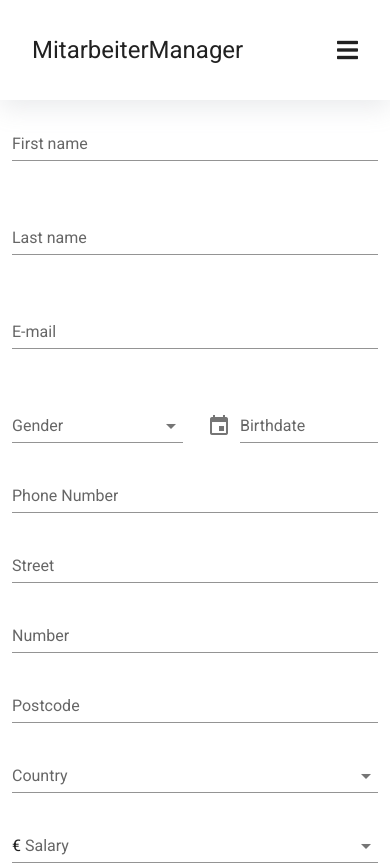
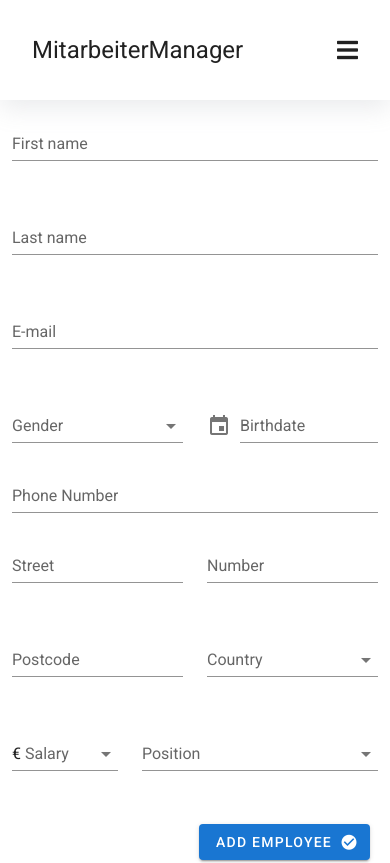
Before and after one commit to Yannik195/mitarbeitermanager-frontend, a Vue app: page /add in a window 390 px wide. Shown: the top 863 px of the page. Built offline with nearby package versions, Linux system fonts and the light colour scheme.

Commit message:
bootstrap grid formular responsive

```diff
--- a/src/sites/AddEmployee.vue
+++ b/src/sites/AddEmployee.vue
@@ -2,7 +2,7 @@
   <v-form v-model="valid">
     <v-container>
       <v-row>
-        <v-col cols="12" md="4">
+        <v-col cols="12" sm="4">
           <v-text-field
             v-model="firstname"
             :rules="nameRules"
@@ -11,7 +11,7 @@
           ></v-text-field>
         </v-col>
 
-        <v-col cols="12" md="4">
+        <v-col cols="12" sm="4">
           <v-text-field
             v-model="lastname"
             :rules="nameRules"
@@ -20,7 +20,7 @@
           ></v-text-field>
         </v-col>
 
-        <v-col cols="12" md="4">
+        <v-col cols="12" sm="4">
           <v-text-field
             v-model="email"
             :rules="emailRules"
@@ -82,17 +82,32 @@
       <v-text-field v-model="phone" label="Phone Number"></v-text-field>
 
       <!-- Adress -->
+      <v-row>
         <!-- Street -->
+        <v-col cols="6" sm="3">
           <v-text-field v-model="street" label="Street"> </v-text-field>
+        </v-col>
         <!-- Number -->
+        <v-col cols="6" sm="3">
           <v-text-field v-model="number" label="Number"> </v-text-field>
+        </v-col>
         <!-- Postcode -->
+        <v-col cols="6" sm="3">
           <v-text-field v-model="postcode" label="Postcode"> </v-text-field>
+        </v-col>
         <!-- Country -->
-      <v-autocomplete v-model="country" label="Country" :items="countryList">
-      </v-autocomplete>
+        <v-col cols="6" sm="3">
+          <v-autocomplete
+            v-model="country"
+            label="Country"
+            :items="countryList"
+          ></v-autocomplete>
+        </v-col>
+      </v-row>
 
+      <v-row>
         <!-- //Salary -->
+        <v-col cols="4">
           <v-autocomplete
             v-model="salary"
             label="Salary"
@@ -108,13 +123,17 @@
             ]"
           >
           </v-autocomplete>
+        </v-col>
 
         <!-- Position -->
+        <v-col cols="8">
           <v-autocomplete
             v-model="position"
             :items="['Accountant', 'CEO', 'Web Developer']"
             label="Position"
           ></v-autocomplete>
+        </v-col>
+      </v-row>
 
       <v-row>
         <v-col>
```
Lines whose indentation alone changed are shown as unchanged.
